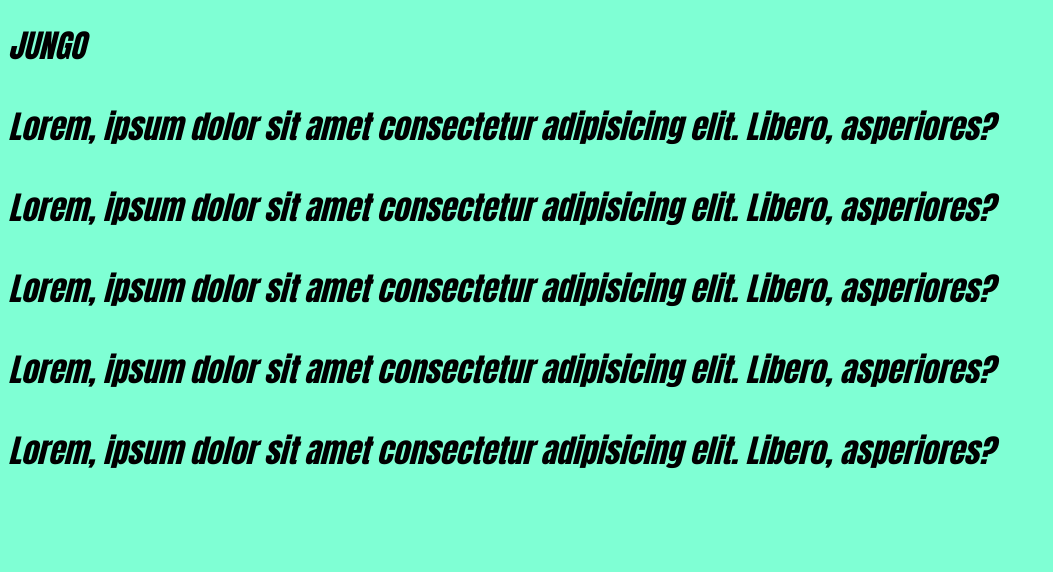
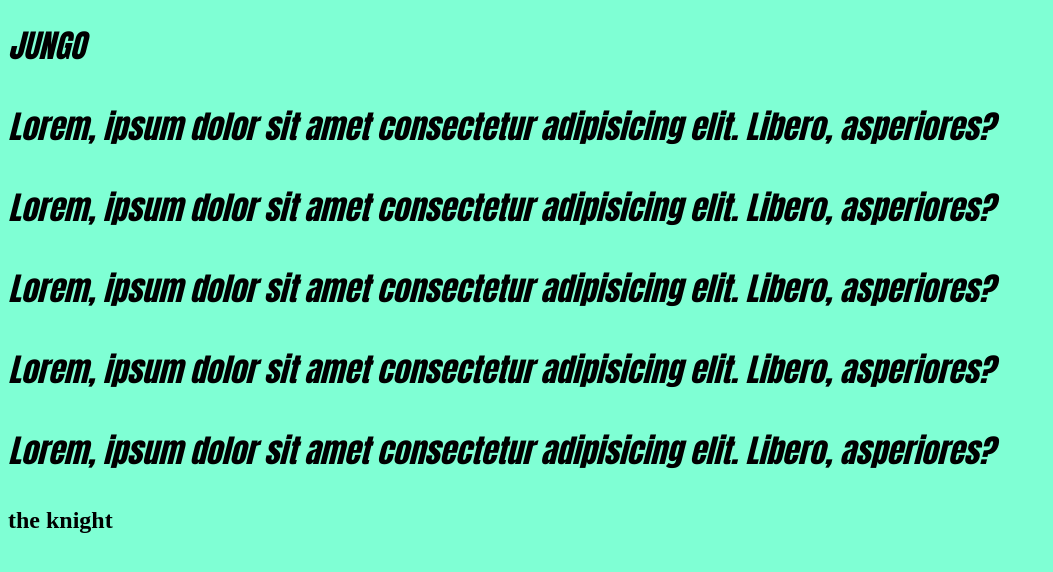
Before and after one commit to abishek-hari/logo, a plain HTML site: page index.html in a window 1280 px wide. Shown: the whole page, without its empty margins (0-1053 px from the left). Drawn offline with Linux system fonts and the light colour scheme.

Commit message:
updated index.html. added a new heading

```diff
--- a/index.html
+++ b/index.html
@@ -14,5 +14,5 @@
     <P>Lorem, ipsum dolor sit amet consectetur adipisicing elit. Libero, asperiores?</P>
     <P>Lorem, ipsum dolor sit amet consectetur adipisicing elit. Libero, asperiores?</P>
     <P>Lorem, ipsum dolor sit amet consectetur adipisicing elit. Libero, asperiores?</P>
-
+    <h2>the knight</h2>
 </html>
```
